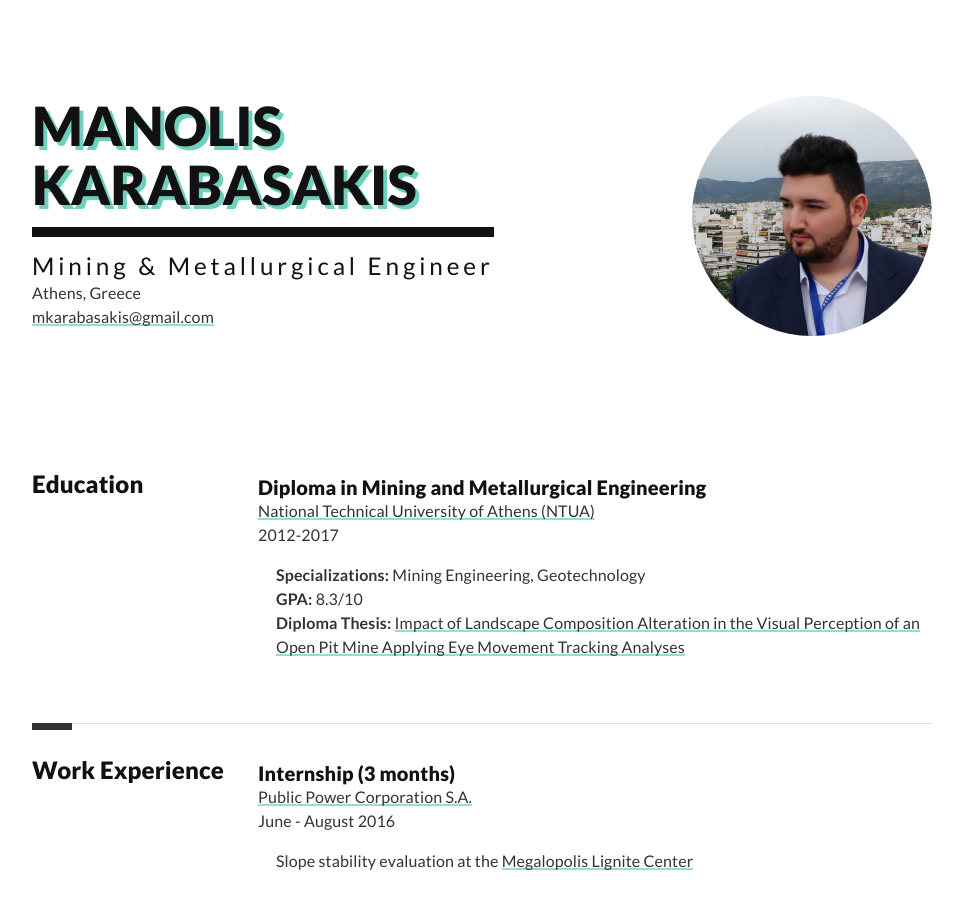
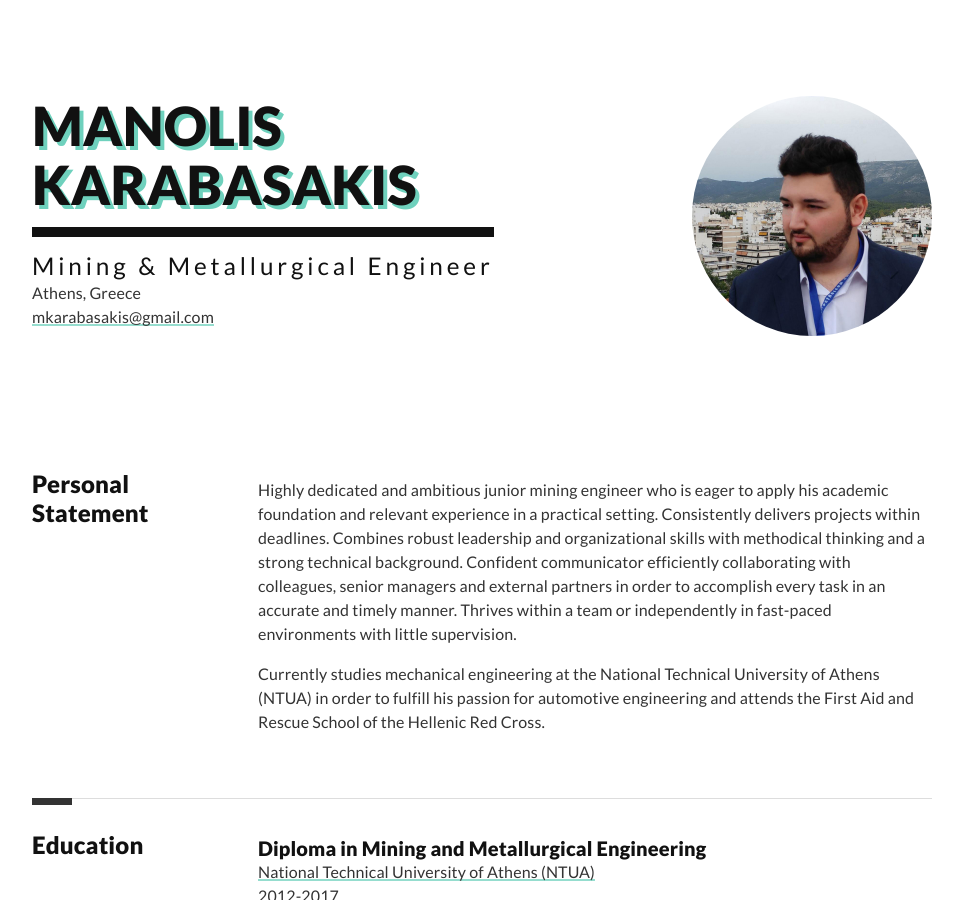
Before and after one commit to skarabasakis/mkarabasakis, a Jekyll site: the page built from index.md, in a window 1280 px wide and 900 px high. Shown: the whole window, without its empty margins (158-1121 px from the left). Built offline with Jekyll 4.4.1, drawn with Linux system fonts in a browser that asks for light colours; our own code applies the rules of GitHub Pages for plain Markdown files.

Commit message:
Add personal statement

```diff
--- a/_includes/cv.html
+++ b/_includes/cv.html
@@ -1,6 +1,14 @@
 <article class="l-Wrapper">
 
   {% include personal_info.html %}
+
+  <section class="l-Section">
+    <h2 class="l-Section-title">Personal Statement</h2>
+    <div class="l-Section-content">
+      <p>Highly dedicated and ambitious junior mining engineer who is eager to apply his academic foundation and relevant experience in a practical setting. Consistently delivers projects within deadlines. Combines robust leadership and organizational skills with methodical thinking and a strong technical background. Confident communicator efficiently collaborating with colleagues, senior managers and external partners in order to accomplish every task in an accurate and timely manner. Thrives within a team or independently in fast-paced environments with little supervision.</p>
+      <p>Currently studies mechanical engineering at the National Technical University of Athens (NTUA) in order to fulfill his passion for automotive engineering and attends the First Aid and Rescue School of the Hellenic Red Cross.</p>
+    </div>
+  </section>
 
   <section class="l-Section">
     <h2 class="l-Section-title">Education</h2>
```
